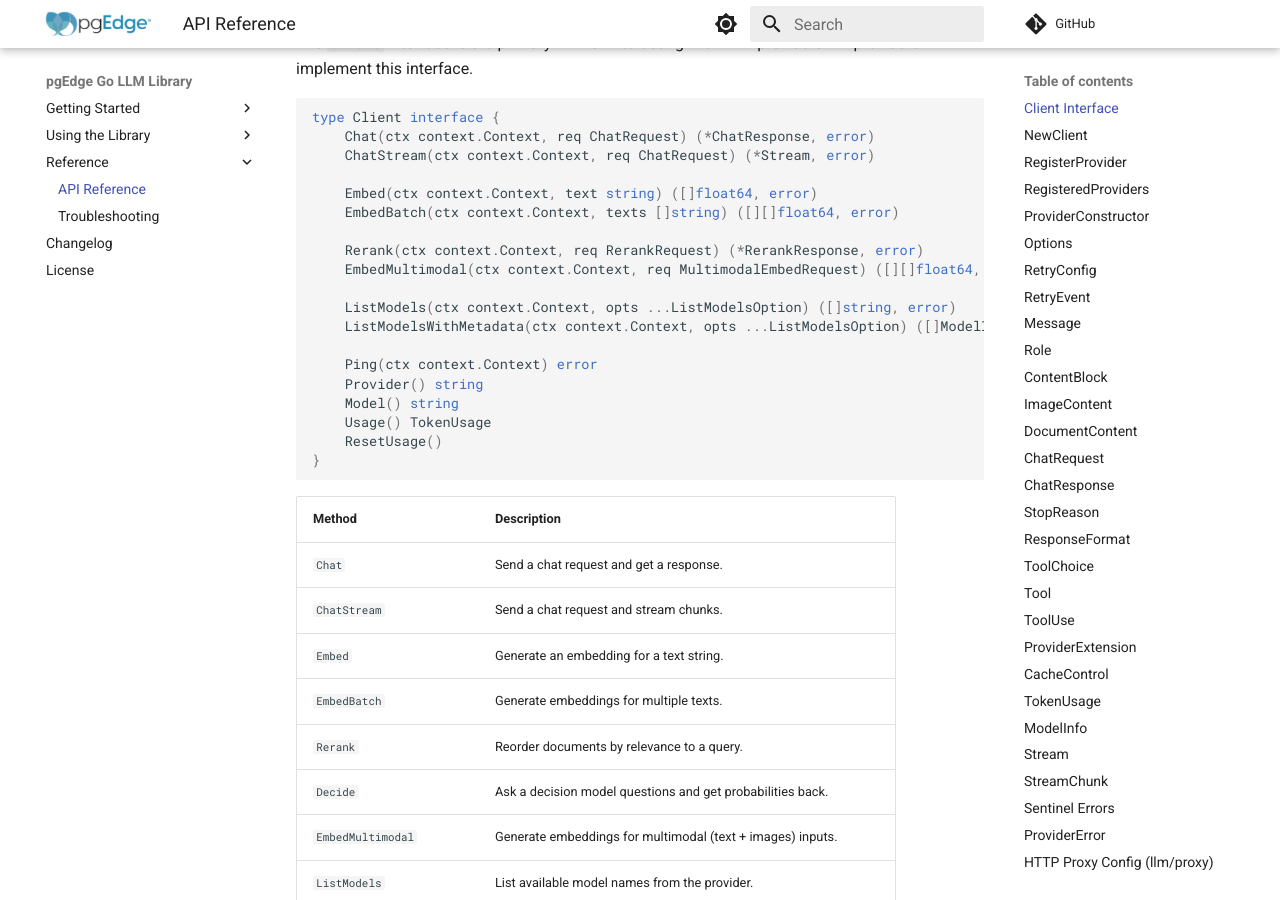
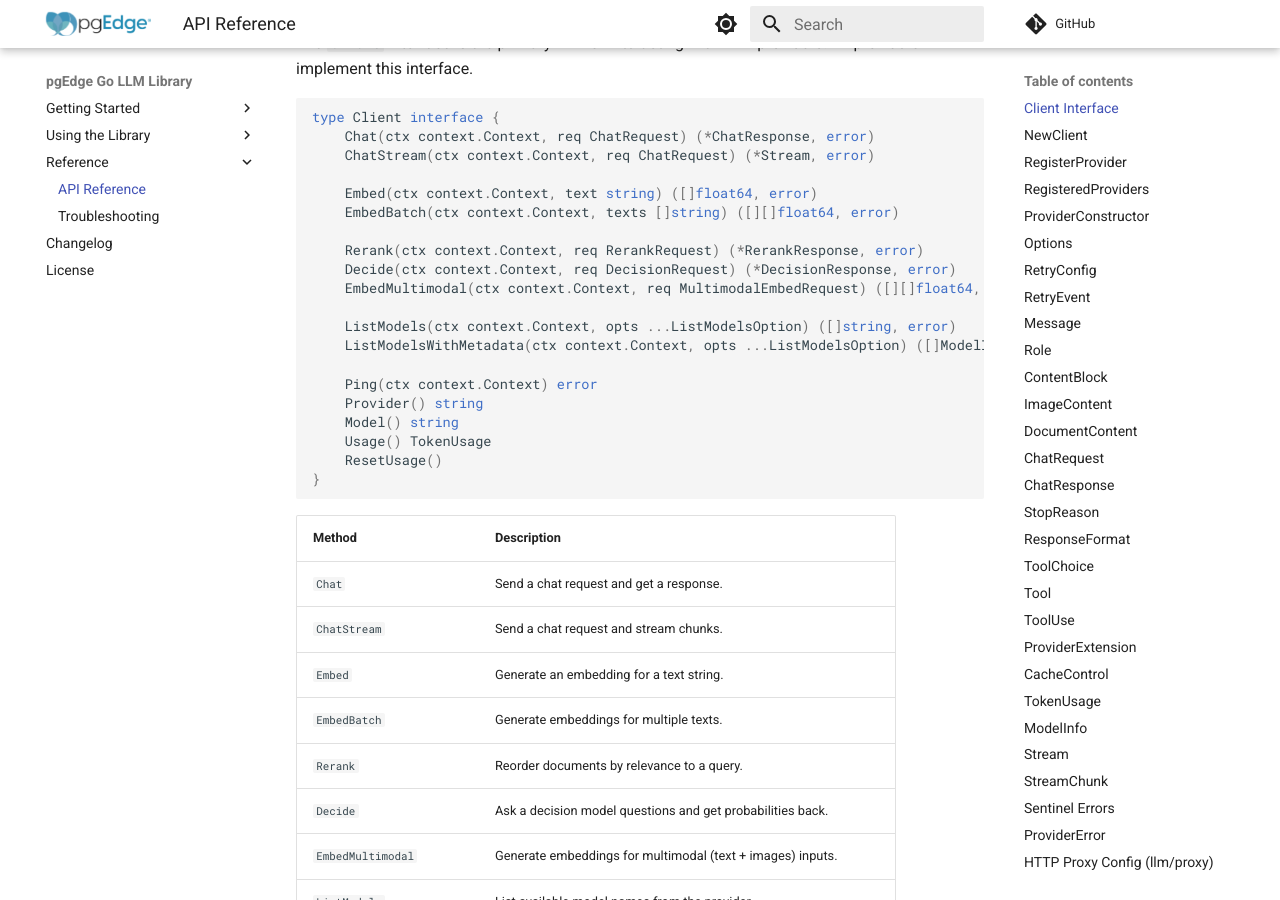
Before and after one commit to pgEdge/pgedge-go-llm-lib, an MkDocs documentation site: the page built from docs/api_reference.md, in a window 1280 px wide and 900 px high, scrolled down 359 px. Built offline with MkDocs 1.6.1 and Material for MkDocs 9.7.7, drawn with Linux system fonts in a browser that asks for light colours; comment, search, counter and statistics services are not loaded.

Commit message:
docs: list Decide in the Client interface block

```diff
--- a/docs/api_reference.md
+++ b/docs/api_reference.md
@@ -22,6 +22,7 @@ type Client interface {
     EmbedBatch(ctx context.Context, texts []string) ([][]float64, error)
 
     Rerank(ctx context.Context, req RerankRequest) (*RerankResponse, error)
+    Decide(ctx context.Context, req DecisionRequest) (*DecisionResponse, error)
     EmbedMultimodal(ctx context.Context, req MultimodalEmbedRequest) ([][]float64, error)
 
     ListModels(ctx context.Context, opts ...ListModelsOption) ([]string, error)
```
